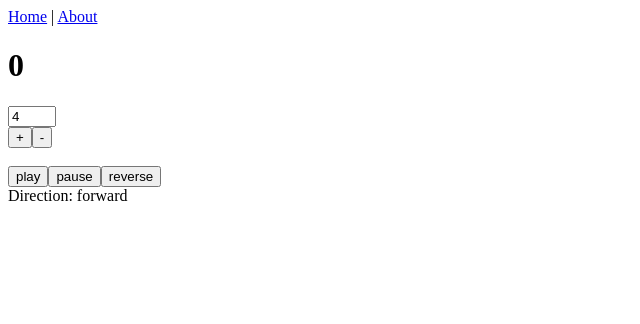
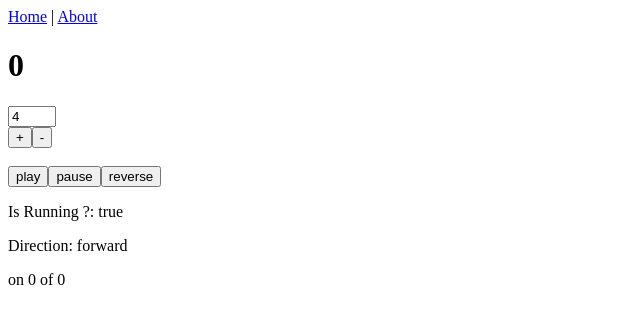
Before and after one commit to Cortrah/vue-x-com, a Vue app: page /#/ in a window 1280 px wide. Shown: the top 324 px of the page, without its empty margins (0-640 px from the left). Built offline with nearby package versions, Linux system fonts and the light colour scheme.

Commit message:
show playhead and length of queue

```diff
--- a/public/index.html
+++ b/public/index.html
@@ -1,17 +1,26 @@
 <!DOCTYPE html>
 <html lang="en">
+
   <head>
     <meta charset="utf-8">
     <meta http-equiv="X-UA-Compatible" content="IE=edge">
     <meta name="viewport" content="width=device-width,initial-scale=1.0">
     <link rel="icon" href="<%= BASE_URL %>favicon.ico">
+
     <title>simpleton</title>
+
   </head>
+
   <body>
     <noscript>
-      <strong>We're sorry but simpleton doesn't work properly without JavaScript enabled. Please enable it to continue.</strong>
+      <strong>
+        We're sorry but vue-x-com doesn't work properly without JavaScript enabled.
+        Please enable it to continue.
+      </strong>
     </noscript>
+
     <div id="app"></div>
     <!-- built files will be auto injected -->
+
   </body>
 </html>
--- a/src/commander/Queue.js
+++ b/src/commander/Queue.js
@@ -3,7 +3,7 @@ export default class Queue {
     constructor (playHead = 0, commands = []) {
         this.playhead = playHead;
         this.commands = commands;
-        this.isRunning = false;
+        this.isRunning = true;
         this.direction = 'forward'; // or 'reverse'
     }
 
@@ -23,7 +23,7 @@ export default class Queue {
 
                 // and get and execute a command
                 let command = this.commands[this.playhead];
-                command.data.context.commit("Do", command);
+                command.data.context.commit("do", command);
                 this.playhead++;
             }
         } else {
@@ -37,7 +37,7 @@ export default class Queue {
                 // and get and execute a command
                 this.playhead--;
                 let command = this.commands[this.playhead];
-                command.data.context.commit("Undo", command);
+                command.data.context.commit("undo", command);
             }
         }
        this.pause()
--- a/src/views/Home.vue
+++ b/src/views/Home.vue
@@ -1,20 +1,28 @@
  <template>
     <div class="home">
-        <CountController/>
-        Direction: {{queue.direction}}
+        <CountManager/>
+        <p>
+            Is Running ?: {{queue.isRunning}}
+        </p>
+        <p>
+            Direction: {{queue.direction}}
+        </p>
+        <p>
+            on {{queue.playhead}} of {{ queue.commands.length }}
+        </p>
     </div>
 </template>
 
 <script lang="ts">
     import Vue from 'vue';
-    import CountController from './components/CountManager.vue';
+    import CountManager from './components/CountManager.vue';
     import Queue from '../commander/Queue'
 
     export default Vue.extend({
         name: 'home',
 
         components: {
-            CountController,
+            CountManager,
         },
 
         data () {
--- a/src/views/components/CountManager.vue
+++ b/src/views/components/CountManager.vue
@@ -1,7 +1,7 @@
 <template>
     <div class="hello">
         <h1>{{ this.$store.state.counter }}</h1>
-        <input ref="ammountInput" v-model="ammount" style="max-width: 40px"/>
+        <input ref="amountInput" v-model="amount" style="max-width: 40px"/>
         <br/>
         <button @click.prevent="inc()">
             +
@@ -32,15 +32,15 @@
         name: 'Panel',
         data () {
             return {
-                ammount: 4,
+                amount: 4,
             }
         },
         methods: {
             inc: function () {
-                this.$bus.$emit("Enqueue", new AddSome({amt: this.ammount, context: this.$store}));
+                this.$bus.$emit("Enqueue", new AddSome({amt: this.amount, context: this.$store}));
             },
             dec: function () {
-                this.$bus.$emit("Enqueue", new DecSome({amt: this.ammount, context: this.$store}));
+                this.$bus.$emit("Enqueue", new DecSome({amt: this.amount, context: this.$store}));
             },
             play: function () {
                 this.$bus.$emit("Play");
```
